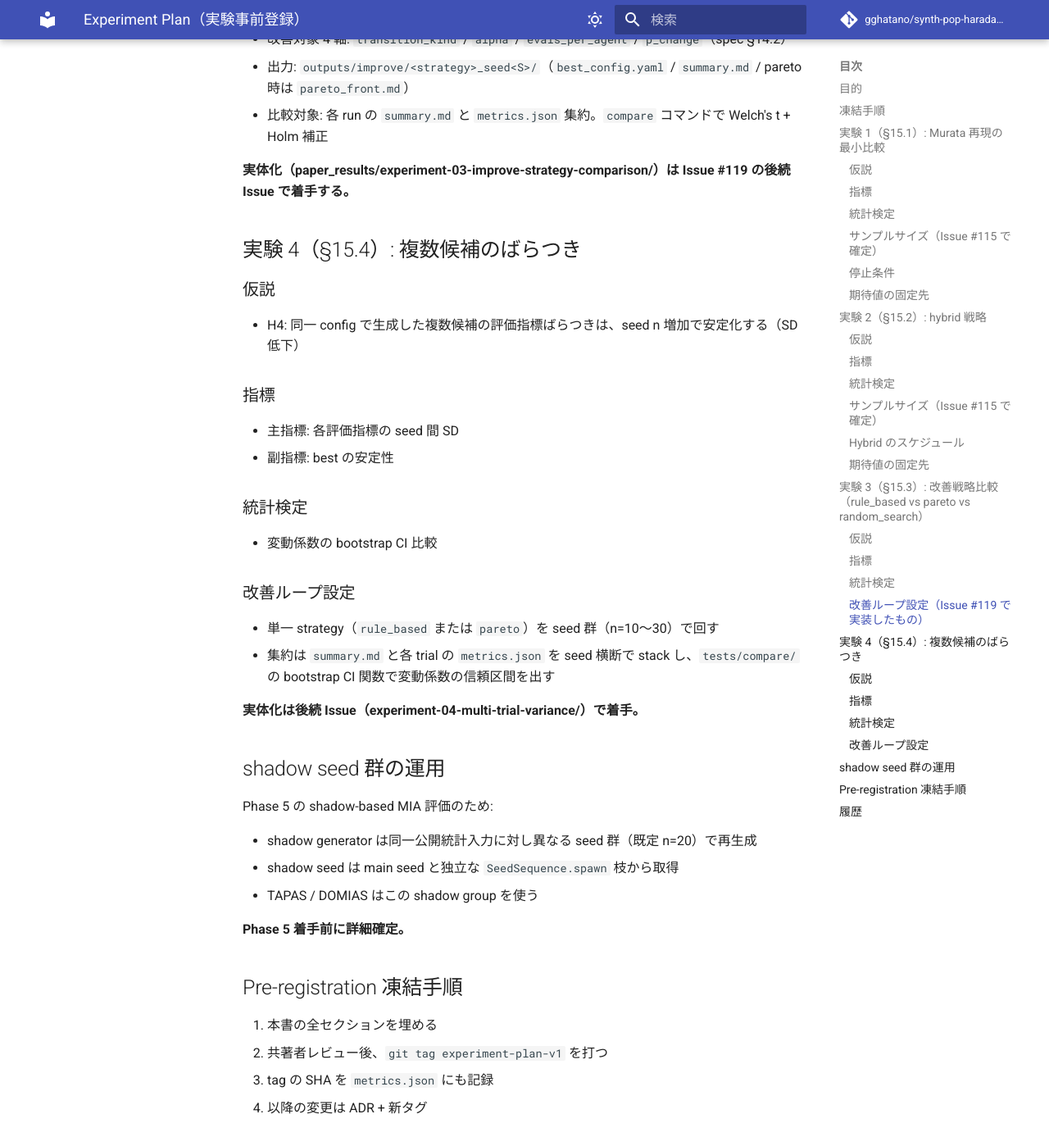
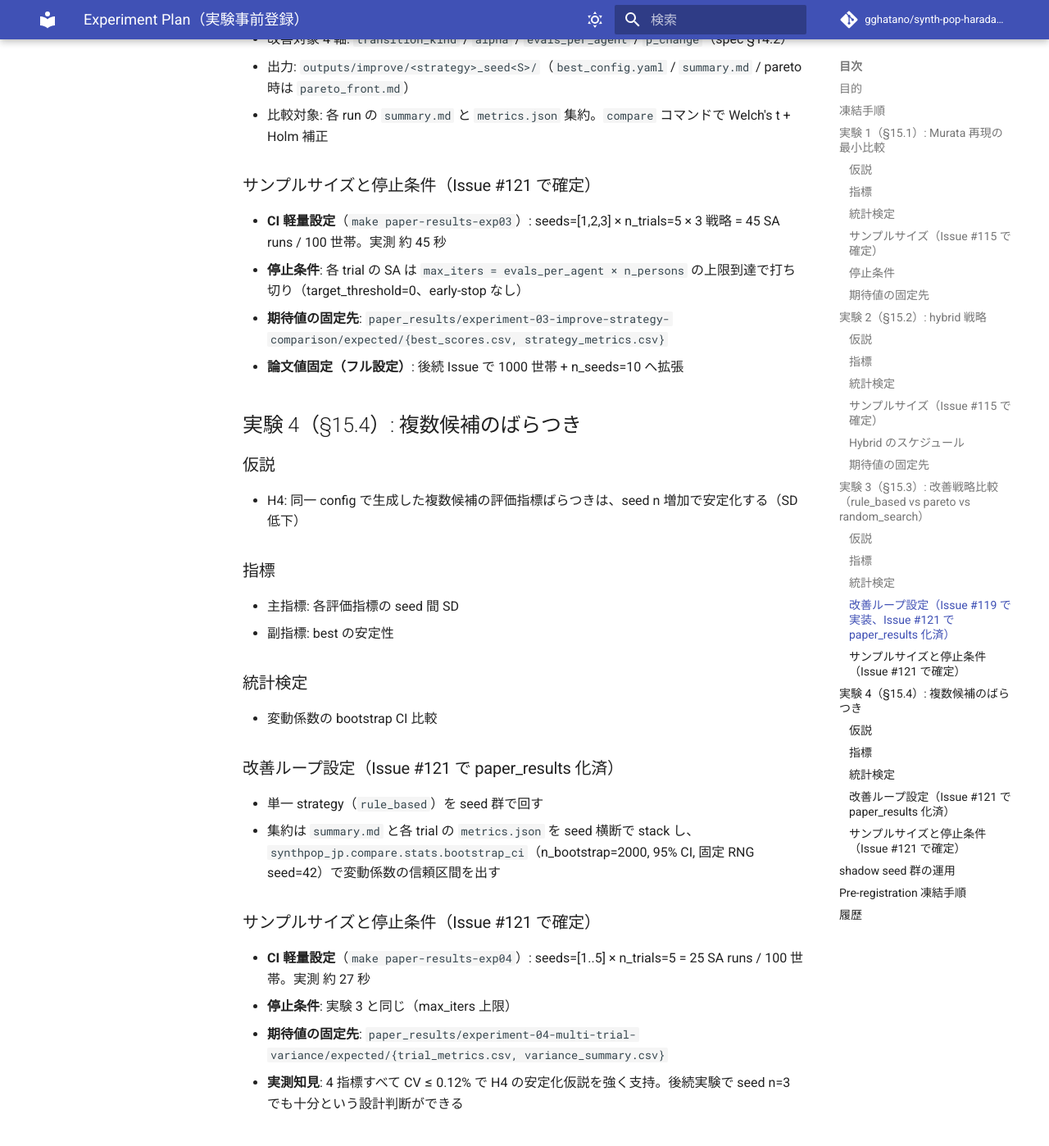
Before and after one commit to gghatano/synth-pop-harada-2024, an MkDocs documentation site: the page built from docs/experiment_plan.md, in a window 1280 px wide and 1400 px high, scrolled down 3317 px. Shown: the whole window at 82% size. Built offline with MkDocs 1.6.1 and Material for MkDocs 9.7.7, drawn with Linux system fonts in a browser that asks for light colours; comment, search, counter and statistics services are not loaded; some of the changed text lies outside the part shown.

Commit message:
docs: wire up exp03/exp04 in Makefile, READMEs, status, and experiment_plan
Issue #121 Step 4. ruff/pyright/format clean、775 passed / 10 skipped。

- Makefile: paper-results が exp01〜04 を順次走らせるよう拡張、paper-results-exp03 /
  paper-results-exp04 ターゲットと paper-results-write/full にも追加
- paper_results/README.md: 4 実験対応に更新（実測時間表 / 実験 3 / 4 の節）
- docs/status.md: 実験 3 / 4 を Issue #121 で追加済とし「3 戦略比較が CI で常時走る」
  「複数候補ばらつきを CV で測定済」を反映
- docs/experiment_plan.md: 実験 3 / 4 のサンプルサイズと停止条件を確定済として記述、
  実測知見（CV ≤ 0.12% で H4 を強く支持）も追記
- README.md: 「論文結果を再現する」節に exp03 / exp04 を追加し総時間を 9〜10 分に更新
- paper_results/_shared/improve_runner.py: ruff format 整形 + pandas-stubs 由来の
  pyright reportCallIssue は type: ignore で抑制（実行時は問題なし）

Co-Authored-By: Claude Opus 4.7 (1M context) <noreply@anthropic.com>

```diff
--- a/docs/experiment_plan.md
+++ b/docs/experiment_plan.md
@@ -93,15 +93,20 @@
 
 - Welch's t test + Holm 補正
 
-### 改善ループ設定（Issue #119 で実装したもの）
+### 改善ループ設定（Issue #119 で実装、Issue #121 で paper_results 化済）
 
-- `synthpop-jp improve --strategy {rule_based,pareto,random_search} --trials N --seed S` を 3 戦略 × seed 群（n=10〜30）で回す
-- ベース config: `configs/base.yaml`（評価軸の bias を避けるため strict_extended は別実験で検証）
+- `synthpop-jp improve --strategy {rule_based,pareto,random_search} --trials N --seed S` を 3 戦略 × seed 群で回す
+- ベース config: `configs/improve_quick.yaml`（CI 軽量、`evals_per_agent=200`, `max_iters=50000`）
 - 改善対象 4 軸: `transition_kind` / `alpha` / `evals_per_agent` / `p_change`（spec §14.2）
 - 出力: `outputs/improve/<strategy>_seed<S>/`（`best_config.yaml` / `summary.md` / pareto 時は `pareto_front.md`）
 - 比較対象: 各 run の `summary.md` と `metrics.json` 集約。`compare` コマンドで Welch's t + Holm 補正
 
-**実体化（paper_results/experiment-03-improve-strategy-comparison/）は Issue #119 の後続 Issue で着手する。**
+### サンプルサイズと停止条件（Issue #121 で確定）
+
+- **CI 軽量設定**（`make paper-results-exp03`）: seeds=[1,2,3] × n_trials=5 × 3 戦略 = 45 SA runs / 100 世帯。実測 約 45 秒
+- **停止条件**: 各 trial の SA は `max_iters = evals_per_agent × n_persons` の上限到達で打ち切り（target_threshold=0、early-stop なし）
+- **期待値の固定先**: `paper_results/experiment-03-improve-strategy-comparison/expected/{best_scores.csv, strategy_metrics.csv}`
+- **論文値固定（フル設定）**: 後続 Issue で 1000 世帯 + n_seeds=10 へ拡張
 
 ## 実験 4（§15.4）: 複数候補のばらつき
 
@@ -118,12 +123,17 @@
 
 - 変動係数の bootstrap CI 比較
 
-### 改善ループ設定
+### 改善ループ設定（Issue #121 で paper_results 化済）
 
-- 単一 strategy（`rule_based` または `pareto`）を seed 群（n=10〜30）で回す
-- 集約は `summary.md` と各 trial の `metrics.json` を seed 横断で stack し、`tests/compare/` の bootstrap CI 関数で変動係数の信頼区間を出す
+- 単一 strategy（`rule_based`）を seed 群で回す
+- 集約は `summary.md` と各 trial の `metrics.json` を seed 横断で stack し、`synthpop_jp.compare.stats.bootstrap_ci`（n_bootstrap=2000, 95% CI, 固定 RNG seed=42）で変動係数の信頼区間を出す
 
-**実体化は後続 Issue（experiment-04-multi-trial-variance/）で着手。**
+### サンプルサイズと停止条件（Issue #121 で確定）
+
+- **CI 軽量設定**（`make paper-results-exp04`）: seeds=[1..5] × n_trials=5 = 25 SA runs / 100 世帯。実測 約 27 秒
+- **停止条件**: 実験 3 と同じ（max_iters 上限）
+- **期待値の固定先**: `paper_results/experiment-04-multi-trial-variance/expected/{trial_metrics.csv, variance_summary.csv}`
+- **実測知見**: 4 指標すべて CV ≤ 0.12% で H4 の安定化仮説を強く支持。後続実験で seed n=3 でも十分という設計判断ができる
 
 ## shadow seed 群の運用
 
--- a/docs/status.md
+++ b/docs/status.md
@@ -72,11 +72,13 @@
 - `report.md` への出典・ライセンス自動埋め込み（DATASET.md ベース）
 - MIA 実装の事前登録ドキュメント（`docs/spec/mia_protocol.md`、shadow seed protocol）
 
-### 論文結果の固定再現（Issue #115）
+### 論文結果の固定再現（Issue #115 / #121）
 
-- `paper_results/experiment-01-age-change-vs-age-swap/` と `experiment-02-hybrid-strategy/` に Murata 2017 §15.1 / §15.2 の **CI 軽量設定**（n=3 / 100 世帯）の `expected/*.csv` を凍結
-- `make paper-results` で 1 コマンド再現（約 8 分）+ ±1% 許容幅判定
-- `make paper-results-full` で n=10 / 5 水準 / 1000 世帯のフル再現（`workflow_dispatch` 限定の重実験）
+- `paper_results/experiment-01-age-change-vs-age-swap/` / `experiment-02-hybrid-strategy/` に Murata 2017 §15.1 / §15.2 の **CI 軽量設定**（n=3 / 100 世帯）の `expected/*.csv` を凍結
+- `paper_results/experiment-03-improve-strategy-comparison/` で改善ループ（spec §14）の rule_based / pareto / random_search 3 戦略比較が CI で常時走る（3 seeds × 3 戦略 × 5 trials, 約 45 秒）
+- `paper_results/experiment-04-multi-trial-variance/` で同設定 5 seeds × 5 trials のばらつきを CV + bootstrap 95% CI で測定済（4 指標すべて CV ≤ 0.12%）
+- `make paper-results` で 1 コマンド再現（4 実験合計で約 9〜10 分）+ ±1% 許容幅判定
+- `make paper-results-full` で実験 1 / 2 の n=10 / 5 水準 / 1000 世帯のフル再現（`workflow_dispatch` 限定の重実験）
 - `.github/workflows/paper-results.yml` で PR / nightly に CI 実行
 - `make audit-experiments` で `experiments/` の再現性指紋（seed / SHA / uv.lock）を機械チェック
 
@@ -96,7 +98,7 @@
 - **改善ループ**: `improve/strategy.py` に rule_based / Pareto / random_search の骨格はあるが、multi-trial runner と best config 選択を実体化する必要あり
 - **MIA 実装**: 事前登録（`docs/spec/mia_protocol.md`）まで完了。TAPAS / DOMIAS の実装は shadow dataset 取得後に着手
 - **mkdocs サイトの GitHub Pages 公開**: build CI までは整備済み。デプロイ設定と既存 docs の repo-relative link を mkdocs 形式に直す作業が残る
-- **Murata 2017 実験 3 / 4**: 改善ループ（spec §14）実装後に `paper_results/experiment-03-...` / `experiment-04-...` を追加（実験 1 / 2 は #115 で完了）
+- **Murata 2017 実験 3 / 4**: Issue #121 で `paper_results/experiment-03-...` / `experiment-04-...` を追加済（CI 軽量設定）。フル設定は後続 Issue で 1000 世帯 + n=10 seeds に拡張する想定
 - **`paper_results/expected-full/`**: フル設定（n=10 / 5 水準 / 1000 世帯）の値固定はローカルでの 1〜2 時間 run が必要。`make paper-results-full` で生成可能
 - **Zenodo DOI 連携と CITATION.cff の DOI 記入**
 
```
Also changed, not shown: README.md (+10 -3 lines), paper_results/README.md (+31 -11 lines), 4 other files.
